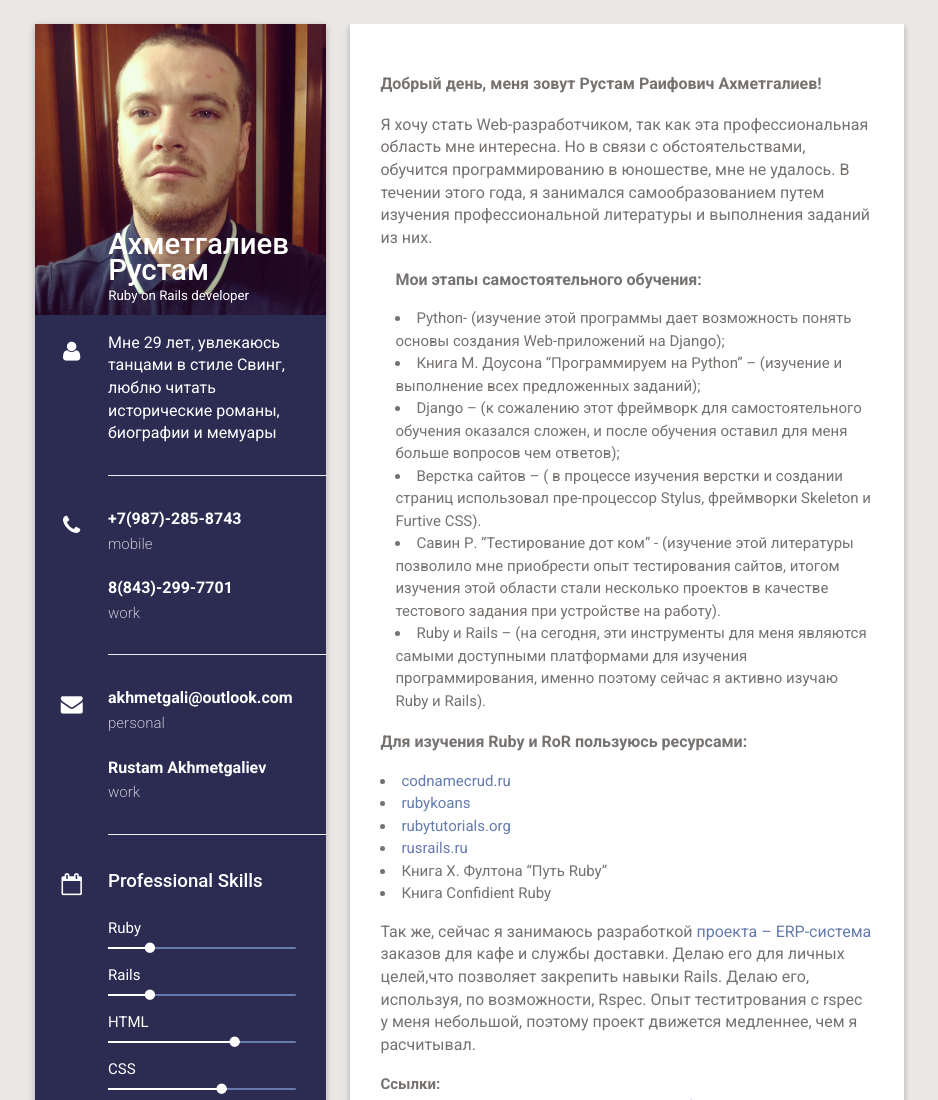
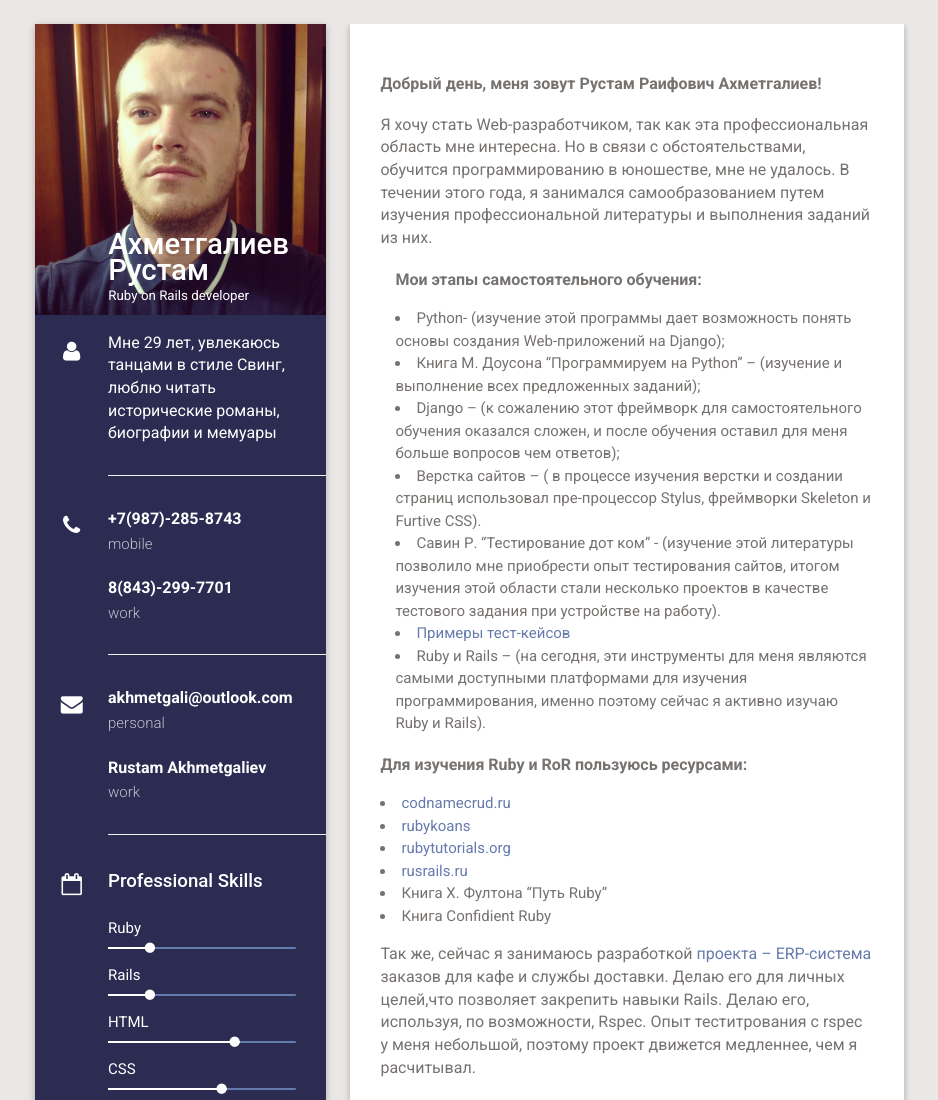
Before and after one commit to akhmetgali/akhmetgali.github.io, a plain HTML site: page index.html in a window 1280 px wide. Shown: the top 1100 px of the page, without its empty margins (168-1106 px from the left). Drawn offline with Linux system fonts and the light colour scheme; a web font is replaced by a local one.

Commit message:
Adding link for tes-cases

```diff
--- a/index.html
+++ b/index.html
@@ -213,6 +213,7 @@
                           <li>Django – (к сожалению этот фреймворк для самостоятельного обучения оказался сложен, и после обучения оставил для меня больше вопросов чем ответов);</li>
                           <li>Верстка сайтов – ( в процессе изучения верстки и создании страниц использовал пре-процессор Stylus, фреймворки Skeleton и Furtive CSS).</li>
                           <li>Савин Р. “Тестирование дот ком” - (изучение этой литературы позволило мне приобрести опыт тестирования сайтов, итогом изучения этой области стали несколько проектов в качестве тестового задания при устройстве на работу).</li>
+                          <li><a href="https://drive.google.com/drive/u/0/folders/0B6SaS5oiOGXRZ1RaMmlyenNvcEU?usp=drive_web">Примеры тест-кейсов</a></li>
                           <li>Ruby и Rails – (на сегодня, эти инструменты для меня являются самыми доступными платформами для изучения программирования, именно поэтому сейчас я активно изучаю Ruby и Rails).</li>
                         </ol>
 
```
